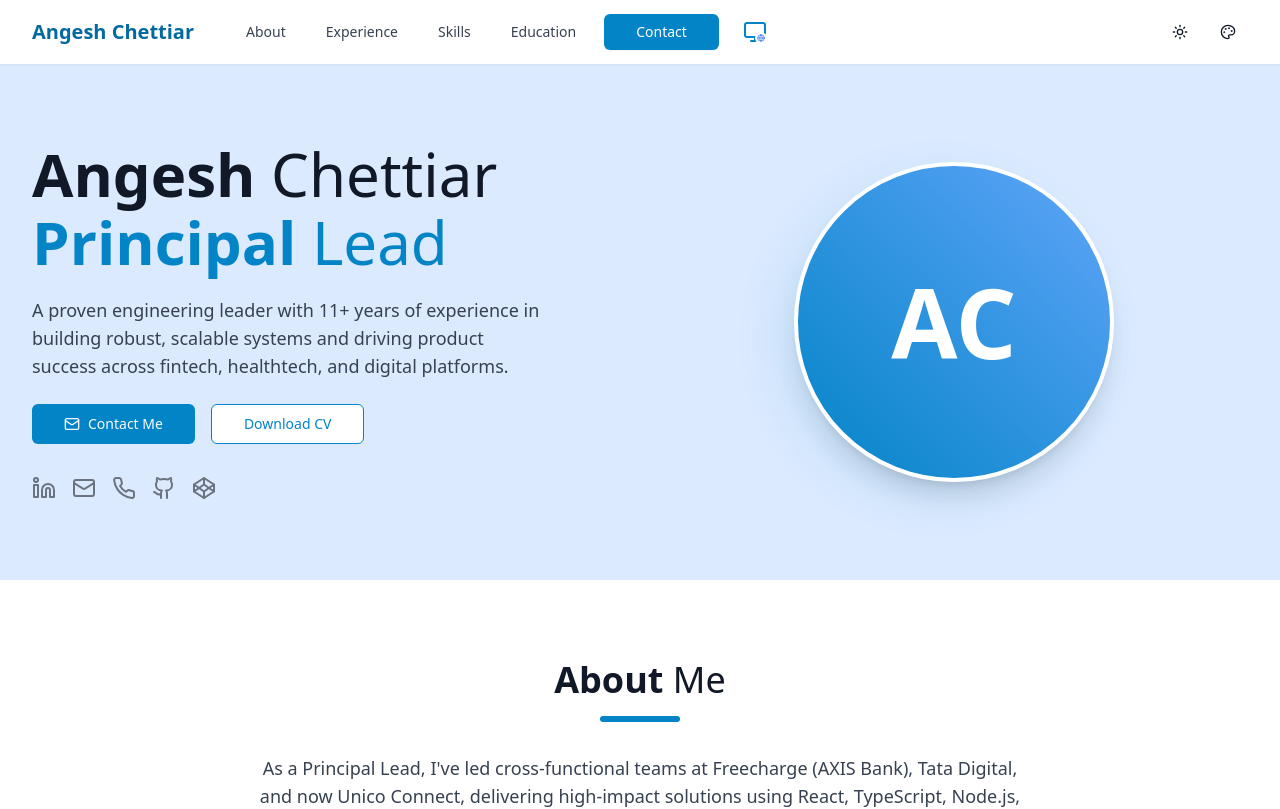
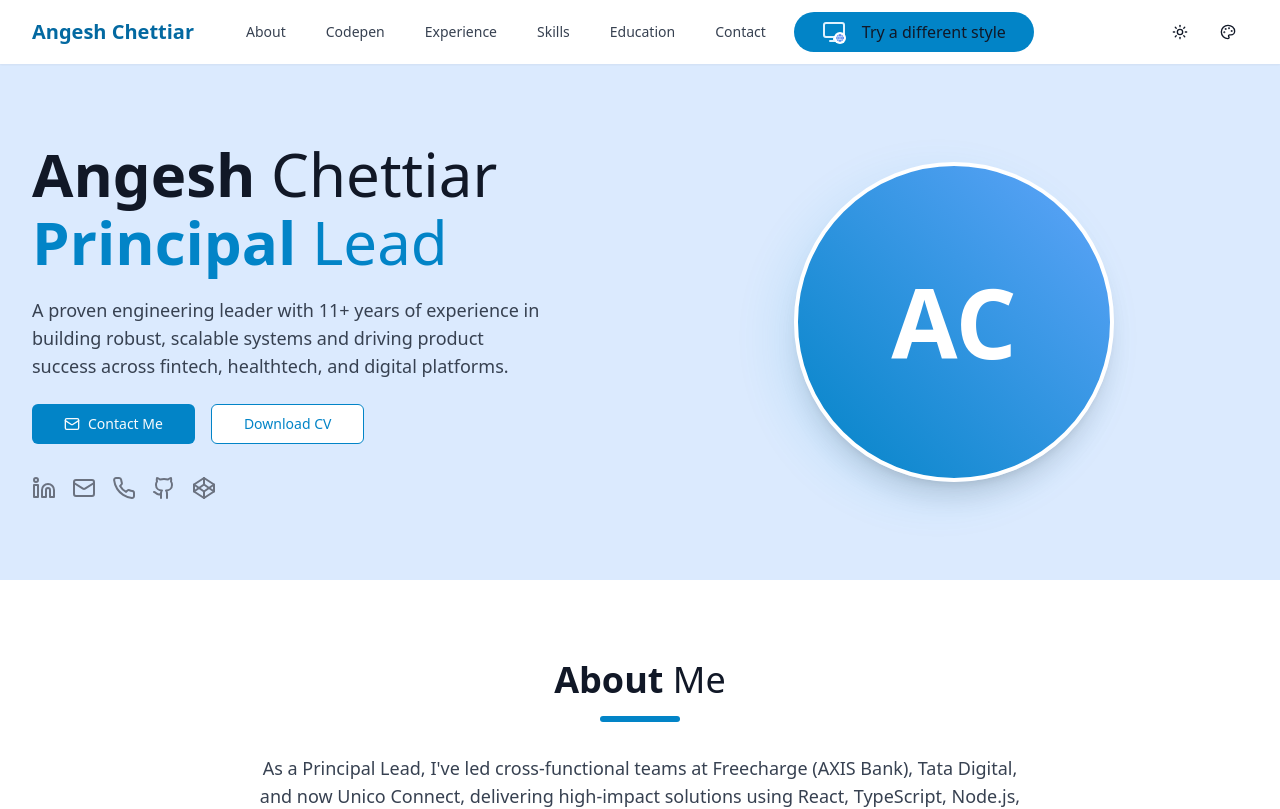
Before and after one commit to angeshpc91/angesh-portfolio, a React (Vite) app: page / in a window 1280 px wide. Shown: the top 809 px of the page. Built offline with nearby package versions, Linux system fonts and the light colour scheme.

Commit message:
Navbar fixed for desktop and mobile view, also added a highlight for mac-style-portfolio

```diff
--- a/src/components/Navbar.tsx
+++ b/src/components/Navbar.tsx
@@ -31,6 +31,12 @@ const Navbar = () => {
                 About
               </a>
               <a
+                href="#codepen"
+                className="px-3 py-2 text-sm font-medium text-gray-700 dark:text-gray-300 hover:text-brand-600 dark:hover:text-brand-400 transition-colors"
+              >
+                Codepen
+              </a>
+              <a
                 href="#experience"
                 className="px-3 py-2 text-sm font-medium text-gray-700 dark:text-gray-300 hover:text-brand-600 dark:hover:text-brand-400 transition-colors"
               >
@@ -50,7 +56,7 @@ const Navbar = () => {
               </a>
               <a
                 href="#contact"
-                className="px-8 py-2 text-sm font-medium text-white bg-brand-600 dark:bg-brand-700 rounded-md shadow-sm hover:bg-brand-700 dark:hover:bg-brand-600 transition-colors"
+                className="px-3 py-2 text-sm font-medium text-gray-700 dark:text-gray-300 hover:text-brand-600 dark:hover:text-brand-400 transition-colors"
               >
                 Contact
               </a>
@@ -59,13 +65,16 @@ const Navbar = () => {
                 href="https://mac-style-portfolio.netlify.app/"
                 target="_blank"
                 rel="noopener noreferrer"
-                className="ml-4 relative flex items-center justify-center w-10 h-10 rounded-full hover:bg-brand-50 dark:hover:bg-gray-800 transition-colors"
+                className="ml-4 w-60 relative flex items-center justify-center h-10 rounded-full bg-brand-600 dark:bg-brand-700 hover:bg-brand-700 dark:hover:bg-brand-600 transition-colors"
                 title="Visit Mac Style Portfolio"
                 aria-label="Mac Style Portfolio"
               >
                 <span className="relative inline-block">
-                  <Monitor className="w-6 h-6 text-brand-600 dark:text-brand-400" />
+                  <Monitor className="w-6 h-6 text-brand-100 dark:text-brand-100" />
                   <Globe className="w-3 h-3 text-blue-600 dark:text-brand-400 absolute bottom-0 right-0 bg-white dark:bg-gray-900 rounded-full p-0.5" />
+                </span>
+                <span className="relative inline-block pl-4">
+                  Try a different style
                 </span>
               </a>
             </div>
@@ -100,6 +109,13 @@ const Navbar = () => {
               About
             </a>
             <a
+              href="#codepen"
+              className="block px-3 py-2 rounded-md text-base font-medium text-gray-700 dark:text-gray-300 hover:text-gray-900 dark:hover:text-white hover:bg-gray-50 dark:hover:bg-gray-800"
+              onClick={toggleMenu}
+            >
+              Codepen
+            </a>
+            <a
               href="#experience"
               className="block px-3 py-2 rounded-md text-base font-medium text-gray-700 dark:text-gray-300 hover:text-gray-900 dark:hover:text-white hover:bg-gray-50 dark:hover:bg-gray-800"
               onClick={toggleMenu}
@@ -122,10 +138,26 @@ const Navbar = () => {
             </a>
             <a
               href="#contact"
-              className="block px-3 py-2 rounded-md text-base font-medium bg-brand-600 dark:bg-brand-700 text-white hover:bg-brand-700 dark:hover:bg-brand-600"
+              className="block px-3 py-2 rounded-md text-base font-medium text-gray-700 dark:text-gray-300 hover:text-gray-900 dark:hover:text-white hover:bg-gray-50 dark:hover:bg-gray-800"
               onClick={toggleMenu}
             >
               Contact
+            </a>
+            <a
+              href="https://mac-style-portfolio.netlify.app/"
+              target="_blank"
+              rel="noopener noreferrer"
+              className="relative flex items-center justify-center h-10 rounded-full bg-brand-600 dark:bg-brand-700 hover:bg-brand-700 dark:hover:bg-brand-600 transition-colors"
+              title="Visit Mac Style Portfolio"
+              aria-label="Mac Style Portfolio"
+            >
+              <span className="relative inline-block">
+                <Monitor className="w-6 h-6 text-brand-100 dark:text-brand-100" />
+                <Globe className="w-3 h-3 text-blue-600 dark:text-brand-600 absolute bottom-0 right-0 bg-white dark:bg-white rounded-full p-0.5" />
+              </span>
+              <span className="relative inline-block pl-4">
+                Try a different style
+              </span>
             </a>
           </div>
         </div>
```
